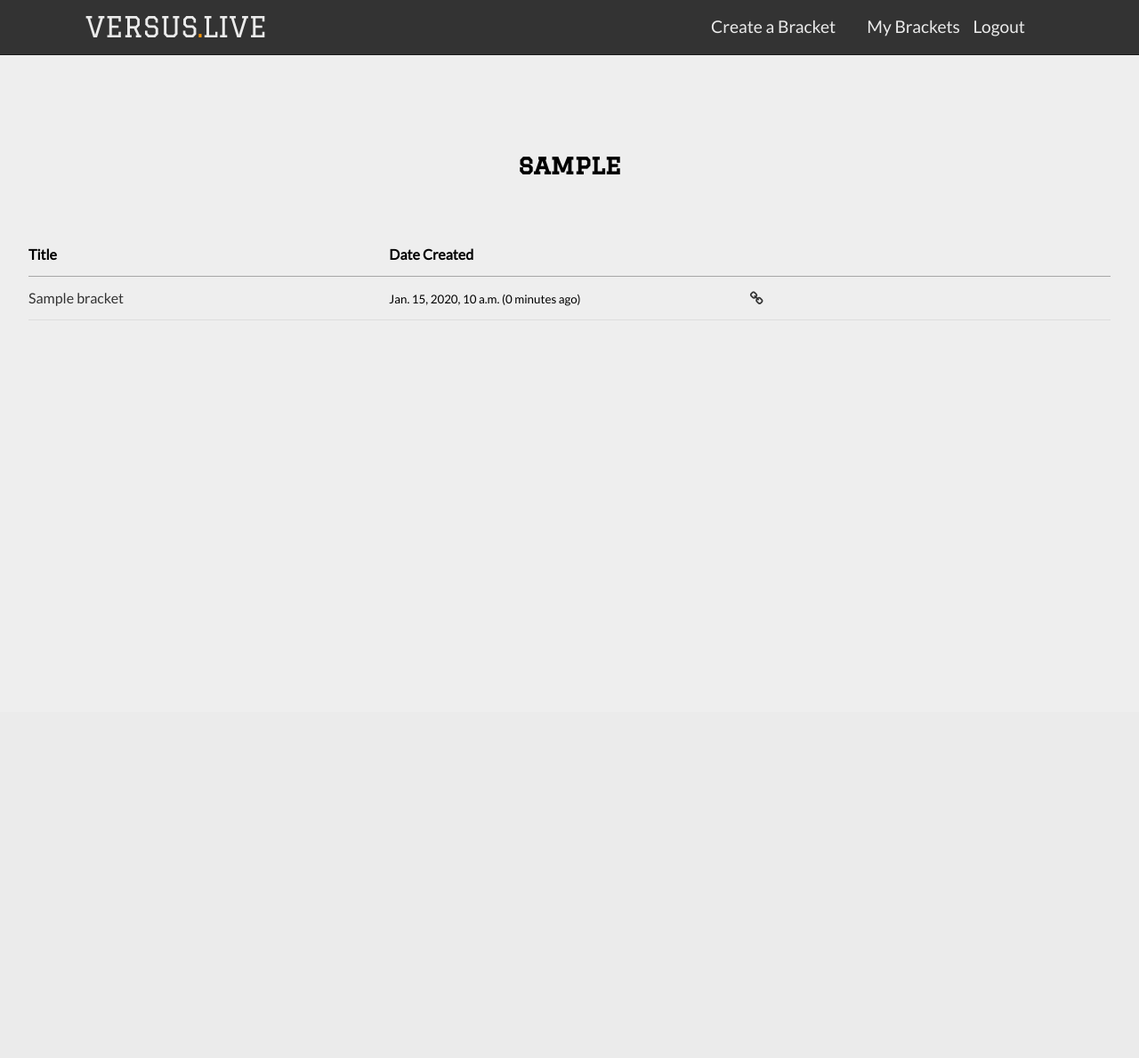
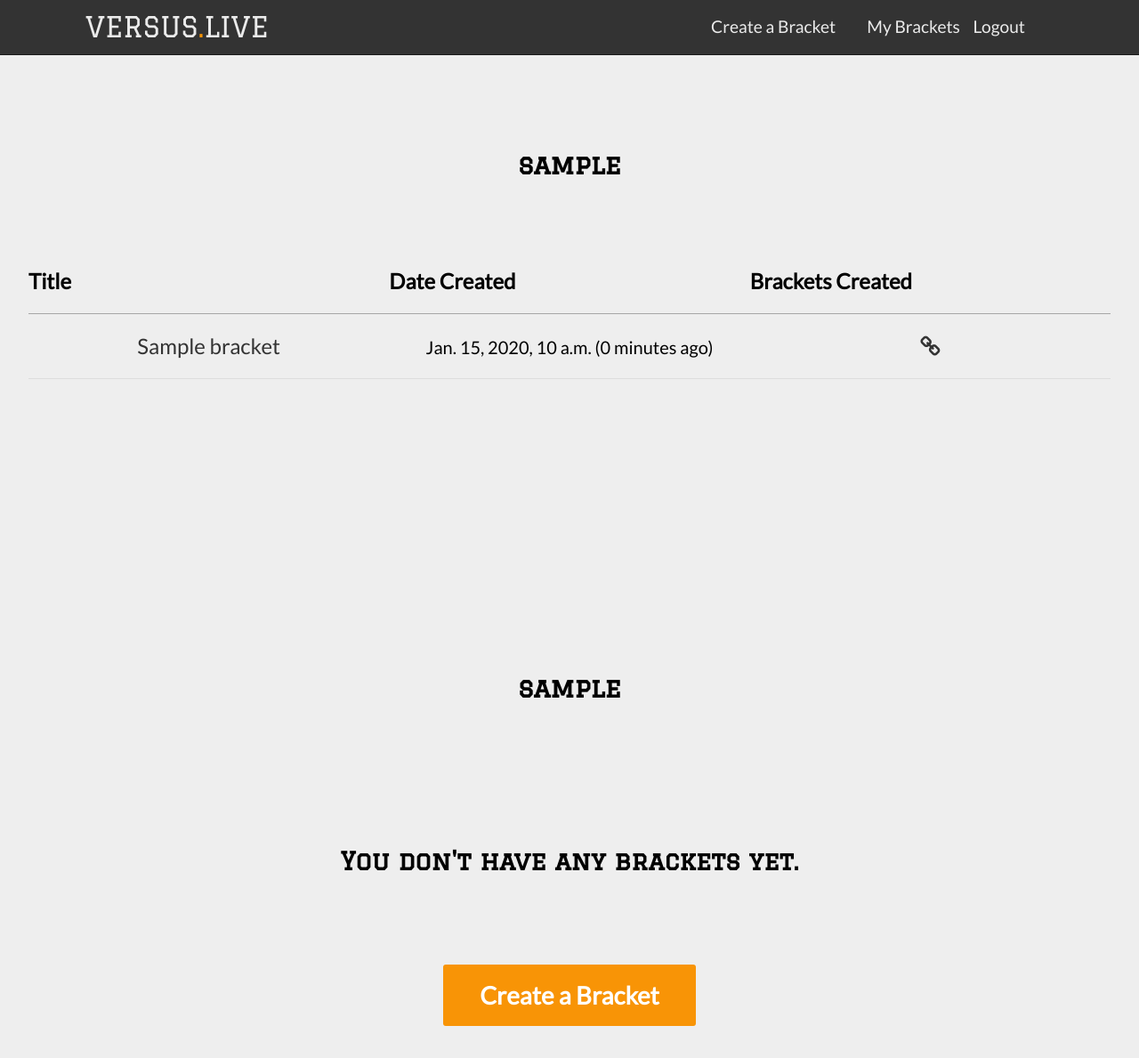
Before and after one commit to TIY-Bracket/bracket_api, a Django app: page /profile/1 in a window 1280 px wide. Shown: the whole page at 89% size. Before the commit the page ends 360 px from the top, so only its background shows below. Run offline with Django 3.2, Linux system fonts and the light colour scheme; a user stored in the database is signed in; tables that the repository leaves empty hold one stand-in row (values such as "Sample post"); some libraries are stand-ins or nearby versions.

Commit message:
my bracket page changes

```diff
--- a/api/static/_index.scss
+++ b/api/static/_index.scss
@@ -9,11 +9,21 @@
 
   }
 
+  .all-the-buttons {
+    padding-top: 30em;
+    text-align: center;
+    position: relative;
+    overflow: visible;
+    z-index: 3;
+    border-color: $california;
+    border-width: thick;
+
+  }
+
 }
 .logo-color {
   padding: 0;
   color: $california;
-  margin: -1px;
 }
 
 .logo, h4{
@@ -32,14 +42,10 @@
   text-align: center;
   position: relative;
   overflow: visible;
+  z-index: 3;
 }
 
-.social-media-share {
-  margin-top: 5em;
-  padding-left: .1em;
-  float:left;
-  z-index: 99999999;
-}
+
 // .divider {
 //
 // }
--- a/api/static/_profile.scss
+++ b/api/static/_profile.scss
@@ -4,8 +4,11 @@
     margin-right:auto;
 }
 
-#no_brack{
-  text-align: center;
+.table-1 {
+  clear: both;
+  width: 95%;
+  margin-left:auto;
+    margin-right:auto;
 }
 
 #profile_center {
@@ -13,3 +16,15 @@
   text-align: center;
   font-size: 1.5em;
 }
+
+
+#profile_center-comp {
+  padding-top: 12em;
+  text-align: center;
+  font-size: 1.5em;
+}
+
+
+#no_brack{
+  text-align: center;
+}
--- a/api/static/_splash.scss
+++ b/api/static/_splash.scss
@@ -40,6 +40,8 @@
     border-radius: 5px;
     // line-height: 1em;
     text-transform: none;
+
+
 }
 
 
--- a/api/static/main.css
+++ b/api/static/main.css
@@ -430,11 +430,18 @@ header.navigation {
   margin: auto; }
   .container h1, .container p, .container input, .container label {
     font-family: 'Lato', sans-serif; }
+  .container .all-the-buttons {
+    padding-top: 30em;
+    text-align: center;
+    position: relative;
+    overflow: visible;
+    z-index: 3;
+    border-color: #F89406;
+    border-width: thick; }
 
 .logo-color {
   padding: 0;
-  color: #F89406;
-  margin: -1px; }
+  color: #F89406; }
 
 .logo, h4 {
   font-family: 'Graduate';
@@ -448,13 +455,8 @@ header.navigation {
   padding-top: 30em;
   text-align: center;
   position: relative;
-  overflow: visible; }
-
-.social-media-share {
-  margin-top: 5em;
-  padding-left: .1em;
-  float: left;
-  z-index: 99999999; }
+  overflow: visible;
+  z-index: 3; }
 
 .bracket-create-form form {
   text-align: center;
@@ -630,12 +632,23 @@ h2 {
   margin-left: auto;
   margin-right: auto; }
 
-#no_brack {
-  text-align: center; }
+.table-1 {
+  clear: both;
+  width: 95%;
+  margin-left: auto;
+  margin-right: auto; }
 
 #profile_center {
   padding-top: 6em;
   text-align: center;
   font-size: 1.5em; }
 
+#profile_center-comp {
+  padding-top: 12em;
+  text-align: center;
+  font-size: 1.5em; }
+
+#no_brack {
+  text-align: center; }
+
 /*# sourceMappingURL=main.css.map */
--- a/api/templates/api/profile.html
+++ b/api/templates/api/profile.html
@@ -1,7 +1,7 @@
 {% extends "api/base.html" %}
 {% block content %}
 
-<div id="profile_center"><h2>{{ view.user.username }}</h2></div>
+<div id="profile_center"><h2>{{ view.user.username }}</h2>
 {% if user == view.user %}
 {% if brackets %}
 <br>
@@ -9,8 +9,7 @@
 <tr>
 <th>Title</th>
 <th>Date Created</th>
-<th></th>
-
+<th>Brackets Created</th>
 </tr>
 {% for bracket in brackets %}
   <tr>
@@ -18,10 +17,36 @@
     <td><small>{{ bracket.timestamp}} ({{ bracket.timestamp | timesince }} ago)</small></td>
     <td><a href="{% url 'bracket_view' bracket.id %}"><i class="fa fa-link"></i></a></td>
   </tr>
-  {% endfor %}
+{% endfor %}
 </table>
+</div>
 
-  {% else %}
+
+<div id="profile_center-comp"><h2>{{ view.user.username }}</h2>
+{% if user == view.user %}
+{% if competitors %}
+<br>
+<table class="table-1">
+<tr>
+<th>Title</th>
+<th>Bracket</th>
+<th>Date Created</th>
+<th>Brackets Competed In</th>
+
+</tr>
+{% for competitor in competitors %}
+  <tr>
+    <td><a href="#">{{ competitor.title|truncatechars:150}}</a></td>
+    <td><a href="#">{{ competitor.bracket.title|truncatechars:150}}</a></td>
+    <td><small>{{ competitor.timestamp}} ({{ competitor.timestamp | timesince }} ago)</small></td>
+    <td><a href="#"><i class="fa fa-link"></i></a></td>
+  </tr>
+{% endfor %}
+</table>
+</div>
+
+
+{% else %}
 
 <br><br>
 <div id="no_brack"> <h6>You don't have any brackets yet.</h6></div>
@@ -30,6 +55,7 @@
 <br>
 {% endif %}
 {% endif %}
-
+{% endif %}
+{% endif %}
 
 {% endblock %}
--- a/api/urls.py
+++ b/api/urls.py
@@ -31,6 +31,7 @@ urlpatterns = [
     url(r'^add_contact_email/(?P<competitor_id>.+)', views.add_contact_email, name="add_contact_email"),
     url(r'^add_contact_phone/(?P<competitor_id>.+)', views.add_contact_phone, name="add_contact_phone"),
     url(r'^chat_message/', views.chat_message, name='message'),
+    # url(r'^profile/(?P<pk>.+)', views.BothBracketsListView.as_view(), name="user_profile"),
     url(r'^profile/(?P<pk>.+)', views.UserListView.as_view(), name="user_profile"),
     url(r'^comp/(?P<pk>.+)', views.CompListView.as_view(), name="comp_view"),
     url(r'^claim_competitor/(?P<competitor_id>.+)', views.claim_competitor, name="claim_competitor"),
```
Also changed, not shown: api/views.py (+10 -1 lines), 1 other file.
